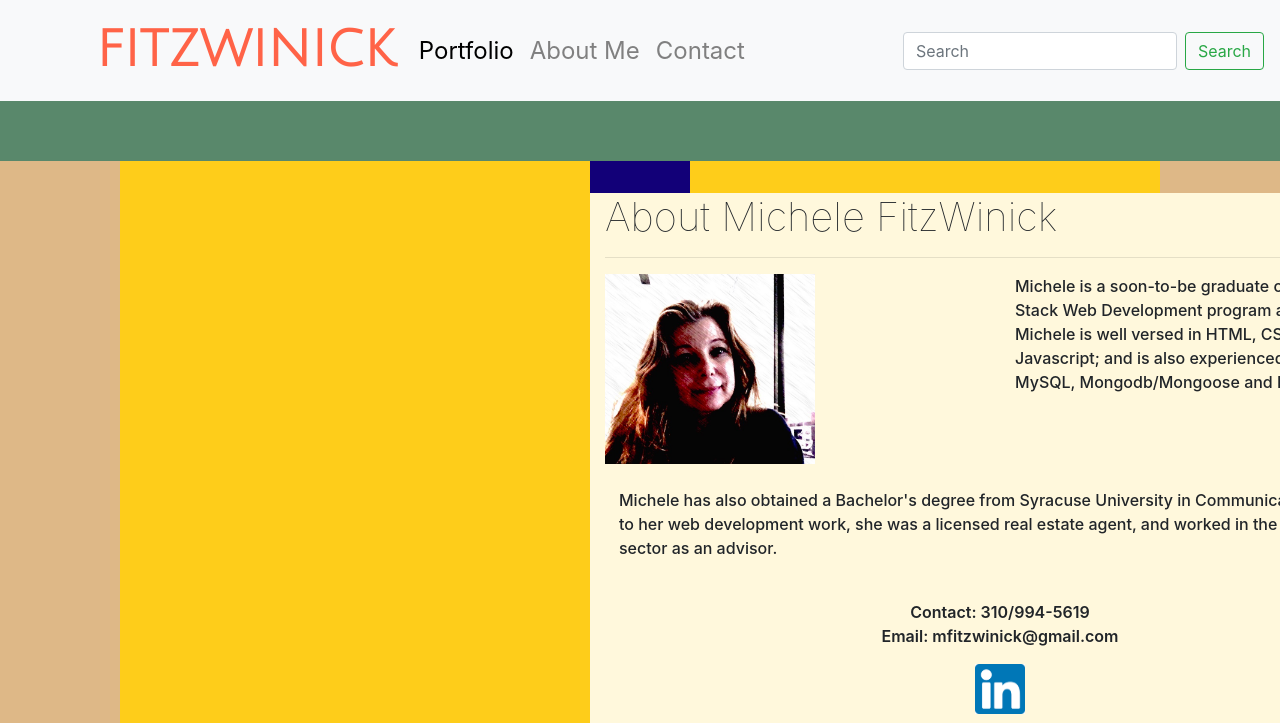
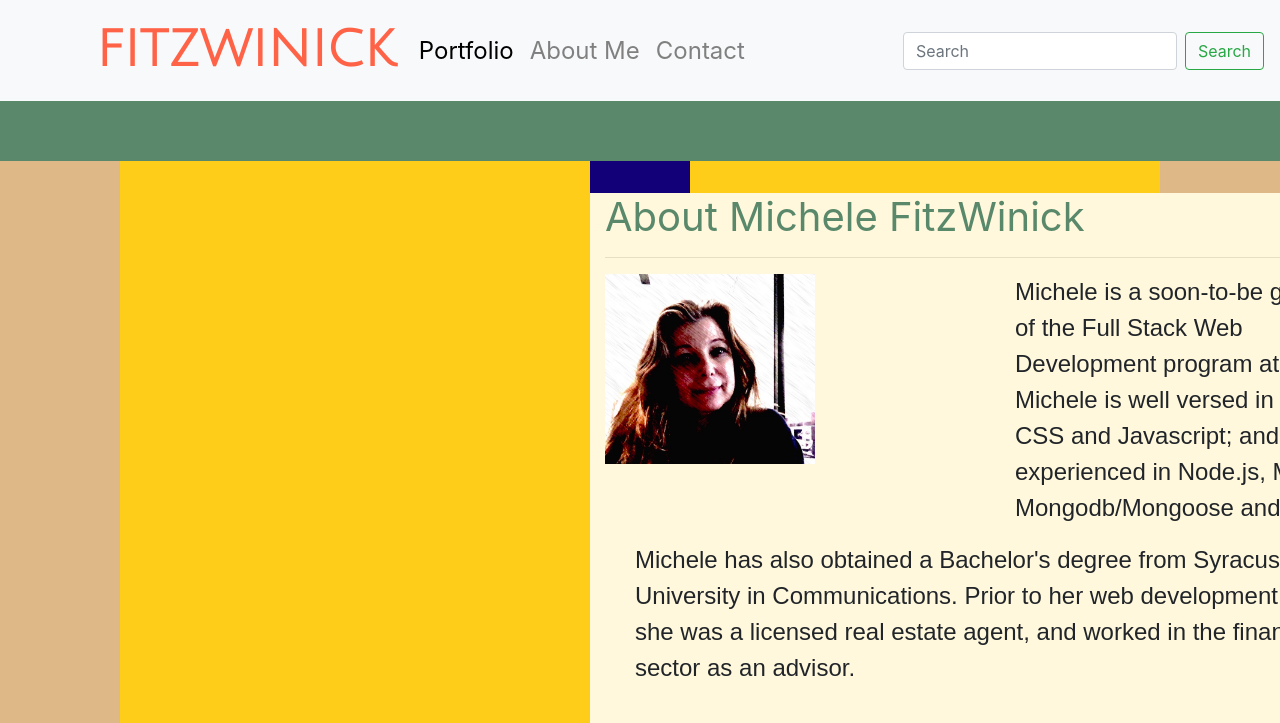
Before and after one commit to mfitzwinick/Responsiveness-Portfolio, a website: page public/index.html in a window 1280 px wide. Shown: the top 723 px of the page. Drawn offline with nearby package versions, Linux system fonts and the light colour scheme; a web font is replaced by a local one.

Commit message:
changed fontsand sizing

```diff
--- a/public/index.html
+++ b/public/index.html
@@ -8,7 +8,10 @@
     <link rel="stylesheet" href="style.css"/>
     <link rel="stylesheet"
     href="https://fonts.googleapis.com/css?family=Tangerine"/>
+    <link rel="preconnect" href="https://fonts.gstatic.com">
     <link href="https://fonts.googleapis.com/css2?family=Julius+Sans+One&family=Ultra&display=swap" rel="stylesheet">
+    <link rel="preconnect" href="https://fonts.gstatic.com">
+<link href="https://fonts.googleapis.com/css2?family=Hind+Vadodara:wght@300&family=Poiret+One&display=swap" rel="stylesheet">
 
     <title>About Me</title>
 </head>
@@ -50,7 +53,7 @@
       <div class= "container">
           <div class= "row">
               <div class= "col-md-12">
-                <h1 style="font-weight: lighter;">About Michele FitzWinick</h1>
+                <h1>About Michele FitzWinick</h1>
                 <hr>
               </div>
           </div>
@@ -59,13 +62,12 @@
                 <img class= "woman-photo" src= "images/sketchphoto.jpeg" alt="woman photo">
             </div>
             <div class= "col-md-6">
-                <p style="font-weight:500;margin-right:12px;">Michele is a soon-to-be graduate of the Full Stack Web Development program at UCLA. Michele is well versed in HTML, CSS and Javascript; and is also experienced in Node.js, MySQL, Mongodb/Mongoose and Express.   </p>
+                <p class=description style="margin-right:12px;">Michele is a soon-to-be graduate of the Full Stack Web Development program at UCLA. Michele is well versed in HTML, CSS and Javascript; and is also experienced in Node.js, MySQL, Mongodb/Mongoose and Express.   </p>
             </div>
         </div>
-        <br>
     <div class= "row">
         <div class = "col-md-12">
-            <p style="font-weight:490;margin-left:14px;margin-right:14px;">Michele has also obtained a Bachelor's degree from Syracuse University in Communications. Prior to her web development work, she was a licensed real estate agent, and worked in the financial sector as an advisor.</p>
+            <p class=description style="margin-left:30px;margin-right:14px;">Michele has also obtained a Bachelor's degree from Syracuse University in Communications. Prior to her web development work, she was a licensed real estate agent, and worked in the financial sector as an advisor.</p>
         </div>
       </div>
         <br>
--- a/public/style.css
+++ b/public/style.css
@@ -2,6 +2,11 @@ body {
   background-color: burlywood;
 }
 li {
+  color: #59886b;
+}
+
+h1 {
+  font-weight: 400;
   color: #59886b;
 }
 
@@ -106,3 +111,7 @@ li {
   font-family: "Julius Sans One", sans-serif !important;
   font-size: 50px;
 }
+.description {
+  font-family: "Hind Vadodara", sans-serif;
+  font-size: x-large;
+}
```
Also changed, not shown: index.js (+29 -0 lines).
